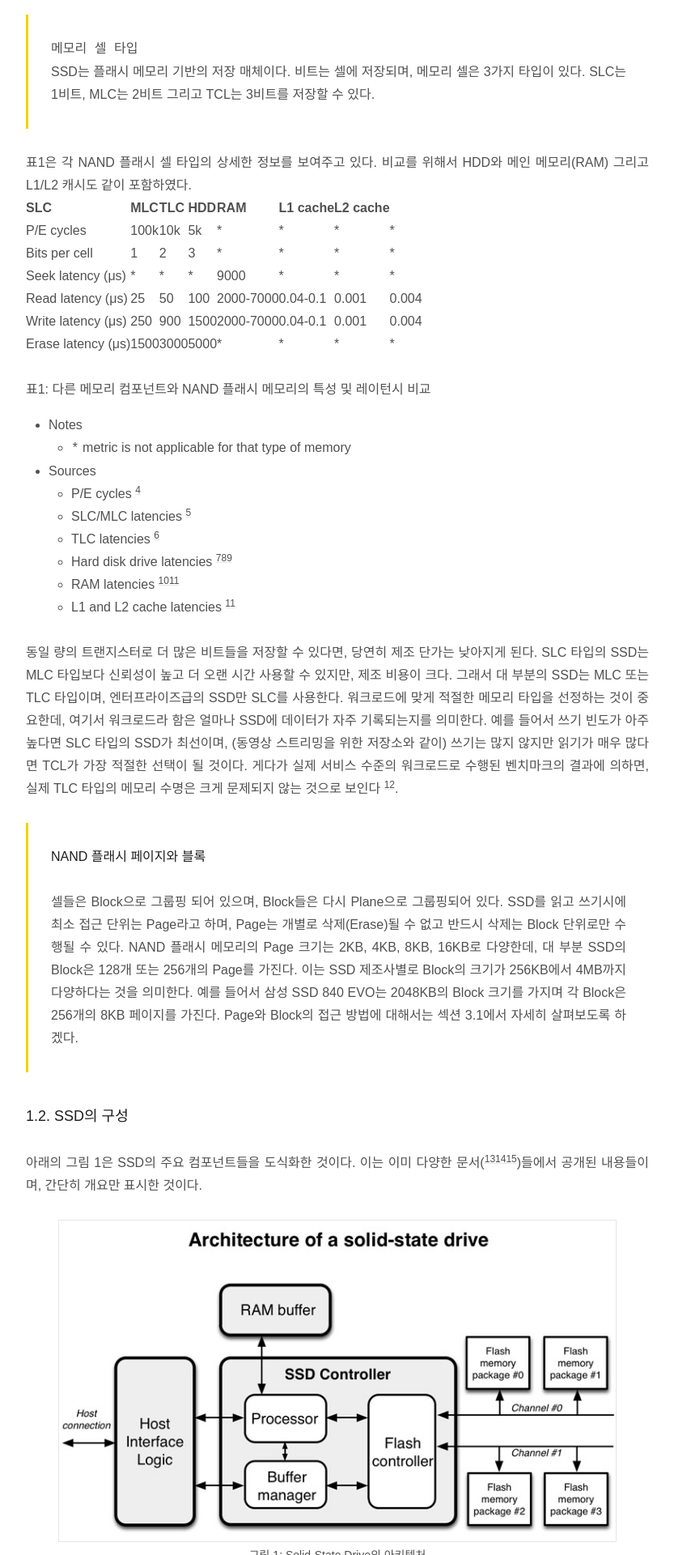
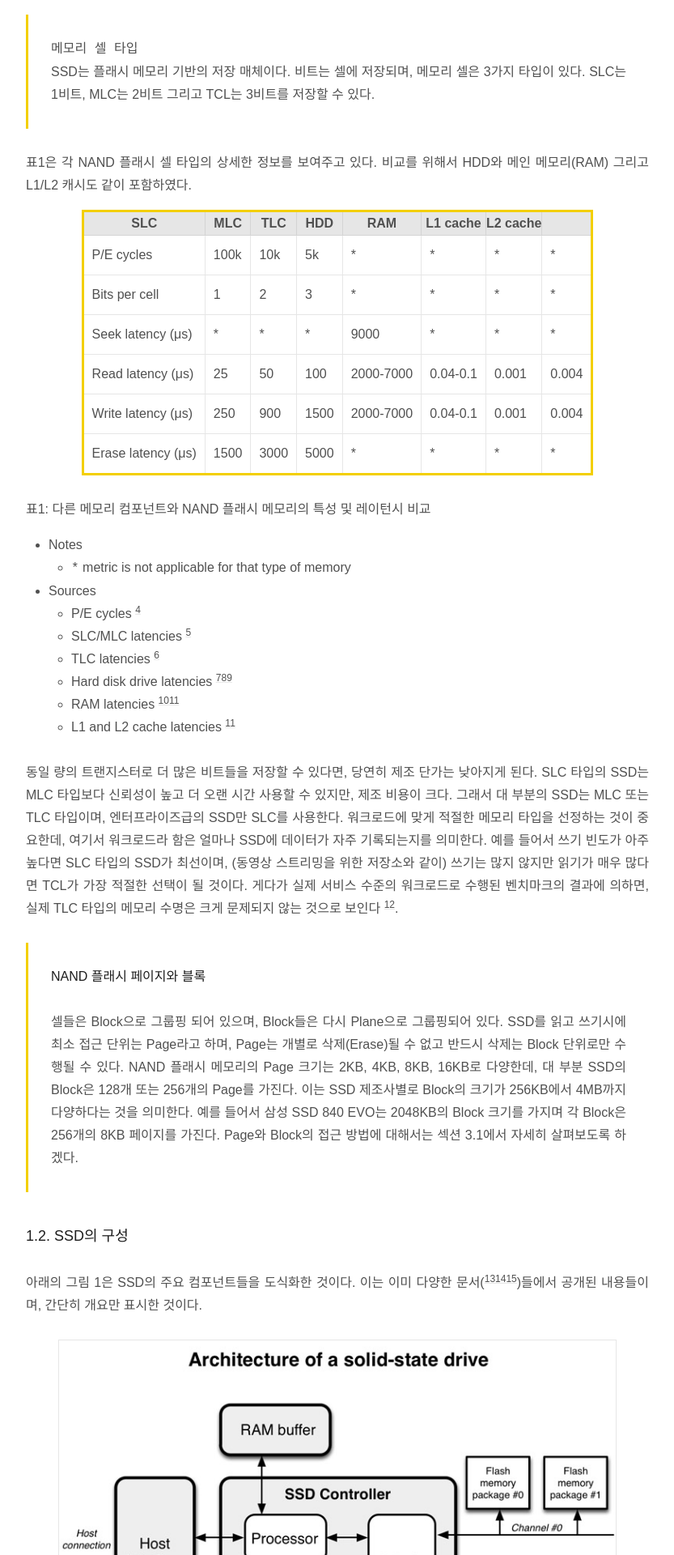
Before and after one commit to saltfactory/kakao.github.io, a Jekyll site: the page built from _posts/2016-07-14-coding-for-ssd-part-2.md, in a window 1280 px wide. Shown: the part 2066-3986 px from the top of the page at 81% size, without its empty margins (223-1056 px from the left). Built offline with Jekyll 4.4.1, drawn with Linux system fonts in a browser that asks for light colours; some web fonts are replaced; comment, search, counter and statistics services are not loaded.

Commit message:
add css styles for table in content

```diff
--- a/assets/css/screen.css
+++ b/assets/css/screen.css
@@ -842,7 +842,7 @@ body.tag-template #navbar {
 #post-content blockquote {
     margin: 28px 0;
     padding: 28px;
-    border-left: #f3cf00 3px solid
+    border-left: 3px solid #f3cf00;
 }
 
 #post-content blockquote > *:first-child {
@@ -892,11 +892,29 @@ body.tag-template #navbar {
     margin: 0;
 }
 
+/* @@iolo */
+#post-content table {
+    margin: 1em auto;
+    border: 3px solid #f3cf00;
+}
+
+#post-content th {
+    border: 1px solid #d4d4d4;
+    background: #e6e6e6;
+    text-align: center;
+}
+
+#post-content td {
+    border: 1px solid #e6e6e6;
+    padding: 10px;
+}
+
 #post-content .footnotes p {
     margin: 0;
     text-align: left;
 }
 
+/* @@iolo */
 #post-footer {
     position: relative;
     height: 120px;
```
